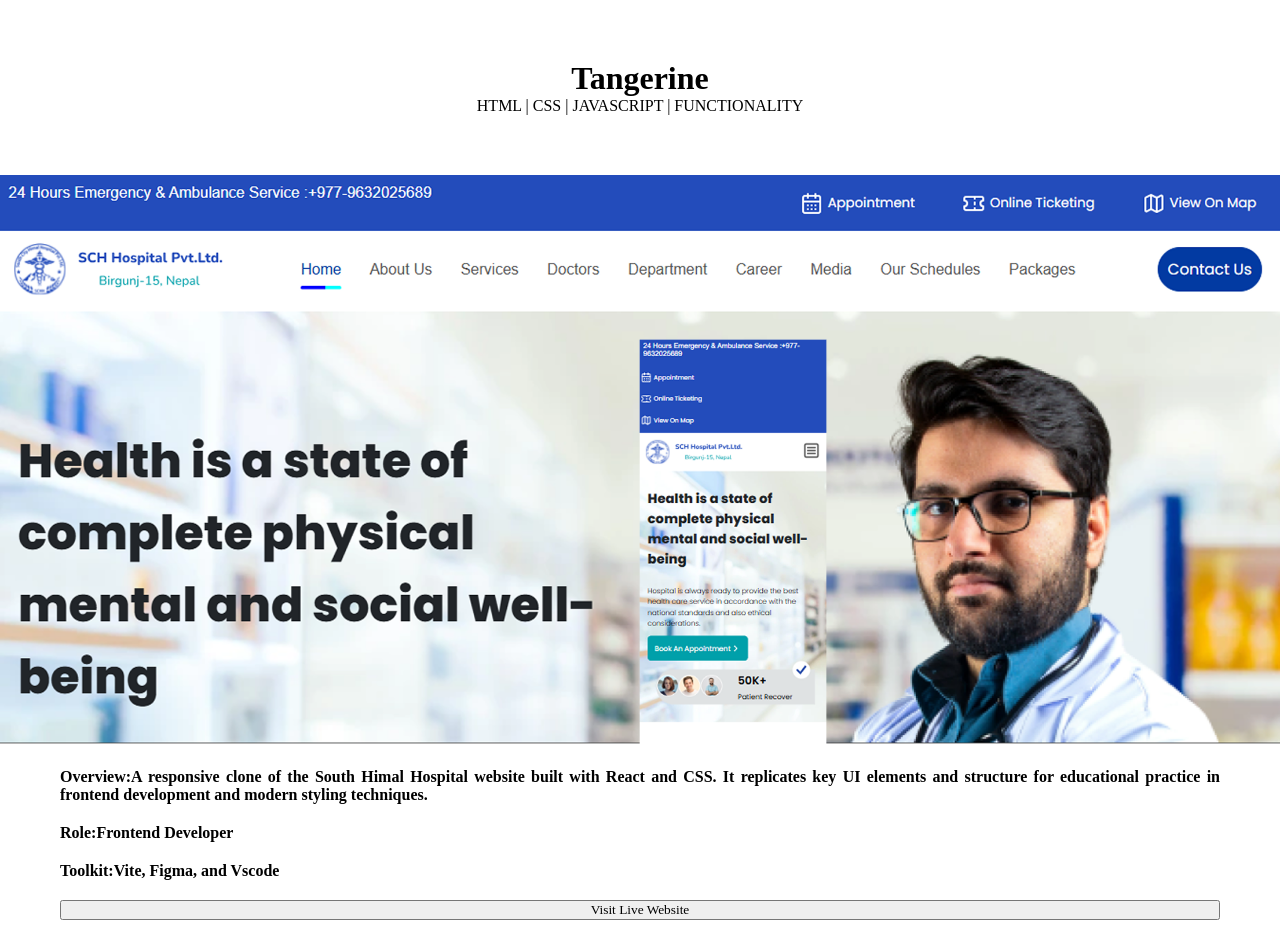
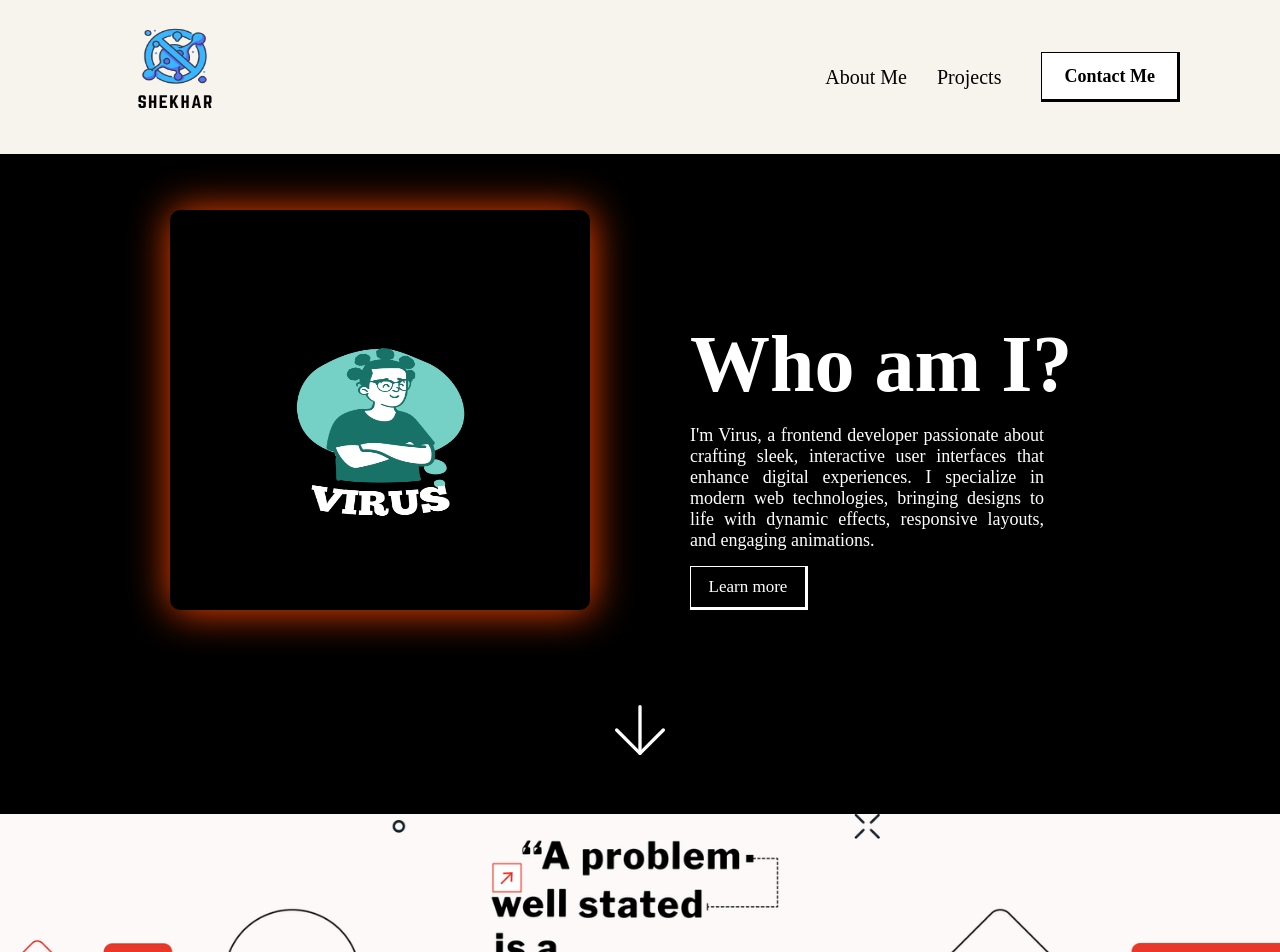
Before and after one commit to Sushey01/Shekhar, a React (Vite) app: page / in a window 1280 px wide. Shown: the top 952 px of the page. Built offline with nearby package versions, Linux system fonts and the light colour scheme.

Commit message:
garnai-sakdina ta

```diff
--- a/src/App.jsx
+++ b/src/App.jsx
@@ -10,12 +10,12 @@ import Tangerine from './components/Tangerine'
 const App = () => {
   return (
     <div>
-      {/* <Navbar/>
+      <Navbar/>
       <HeroSection/>
       <Quote/>
       <FeaturedProject/>
       <Contact/>
-      <Footer/> */}
+      <Footer/>
       <Tangerine/>
     </div>
   )
--- a/src/components/Tangerine.css
+++ b/src/components/Tangerine.css
@@ -9,7 +9,7 @@
     flex-direction: column;
     padding: 60px;
     width: 100%;
-    align-items: center;
+    align-items: flex-start;
 }
 
 
@@ -31,3 +31,20 @@
     flex-direction: column;
     gap: 20px;
 }
+
+.tangerine-showcase-button{
+    padding: 10px;
+    width: 20%;
+    background-color: skyblue;
+    border: none;
+    font-size: 14px;
+    font-weight: 550;
+    color: #343A39;
+}
+
+.tangerine-showcase-button:hover{
+    background-color: orangered;
+    transition: 0.3s ease-out;
+    cursor: pointer;
+    color: #ececec;
+}
```
